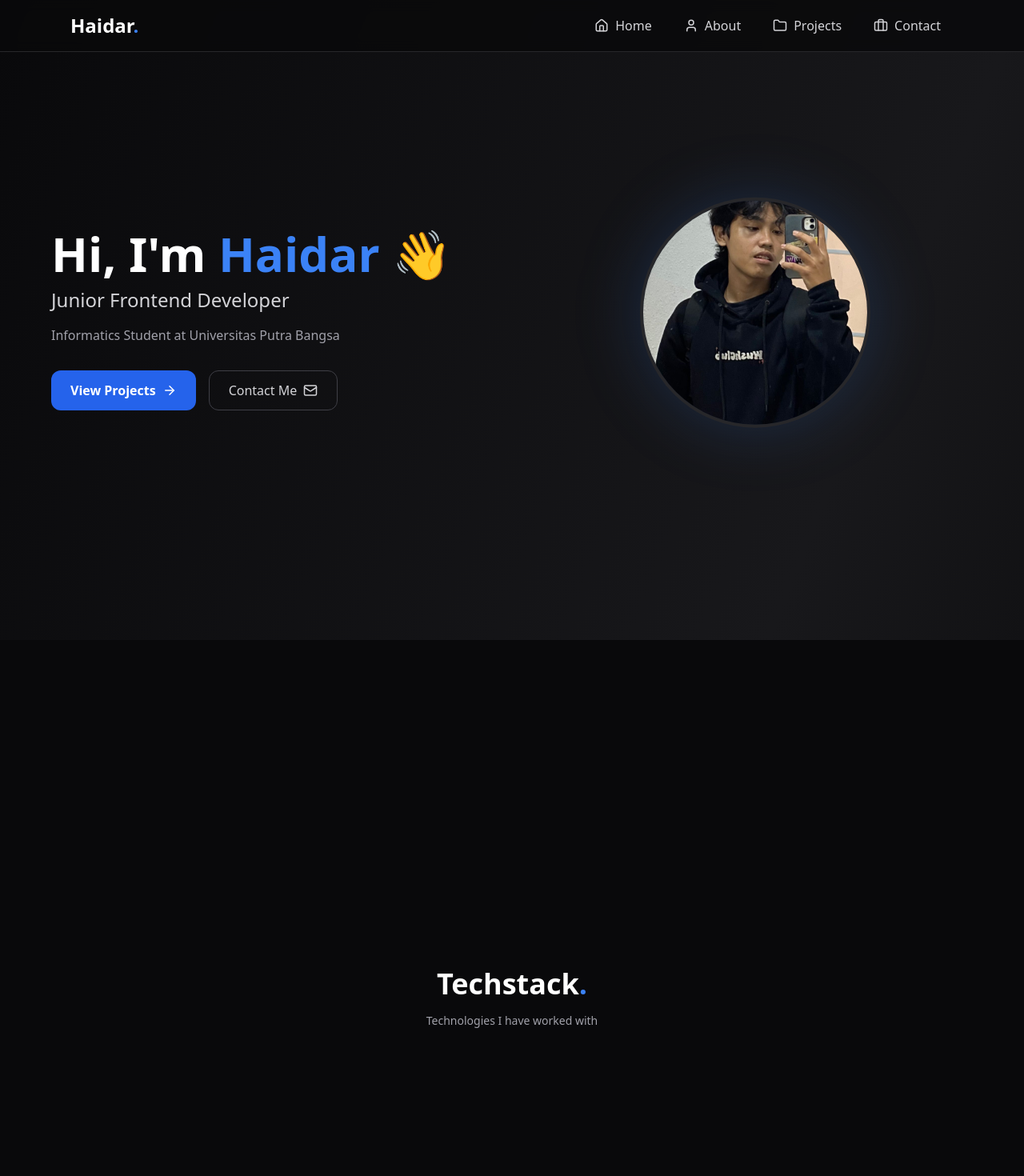
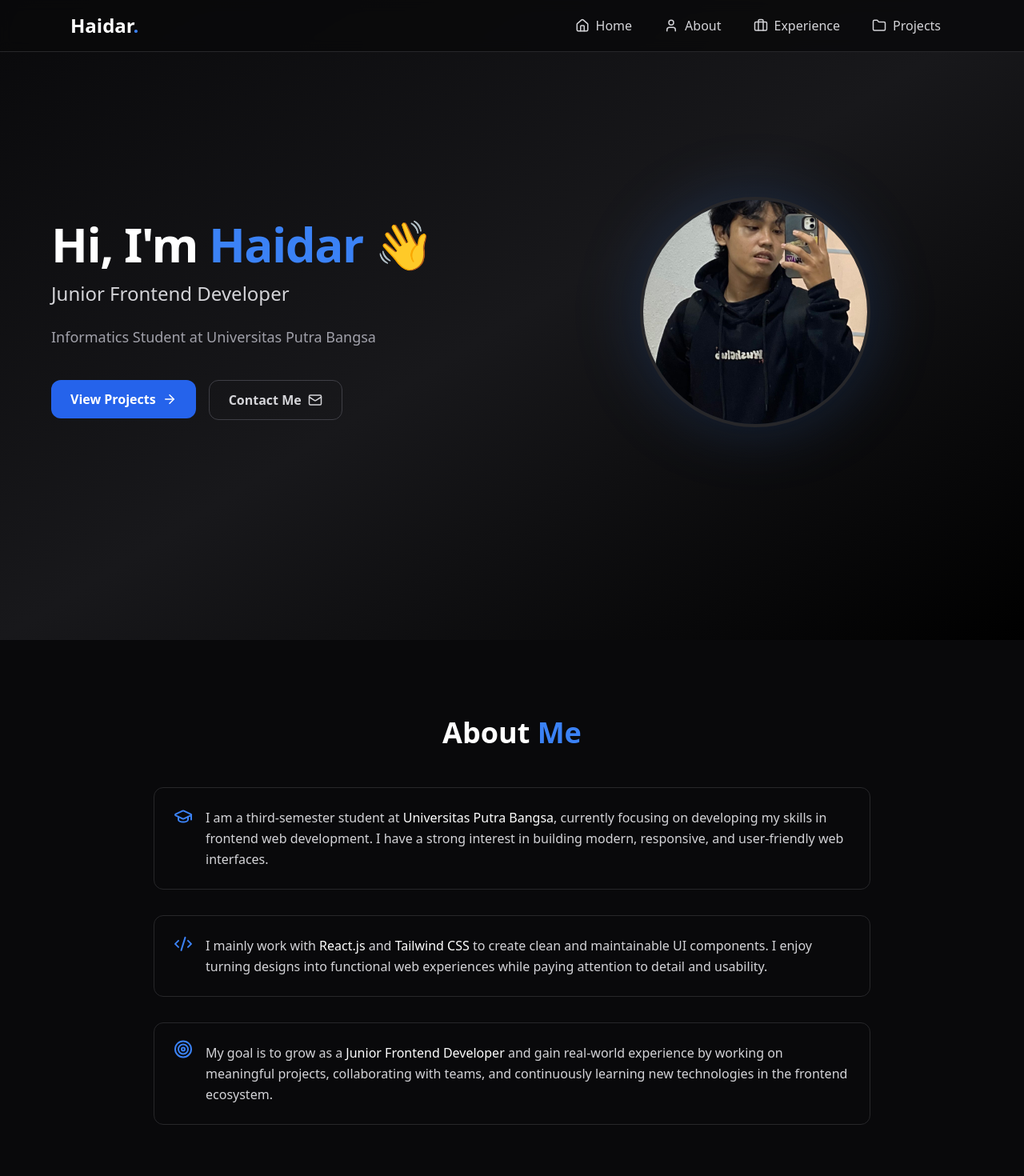
Before and after one commit to haidaralfff/personal-web-portofolio-, a React (Vite) app: page / in a window 1280 px wide. Shown: the top 1470 px of the page at 80% size. Built offline with nearby package versions, Linux system fonts and the light colour scheme.

Commit message:
revisi ui

```diff
--- a/src/App.jsx
+++ b/src/App.jsx
@@ -1,24 +1,32 @@
-import Home from './pages/Home'
-import About from './pages/About'
-import Navbar from './components/layouts/Navbar'
-import Project from './pages/Project'
-import Experience from './pages/Experience'
+import Navbar from "./components/layouts/Navbar";
 
-import { Routes, Route } from 'react-router-dom'
+import Home from "./pages/Home";
+import About from "./pages/About";
+import Project from "./pages/Project";
+import Experience from "./pages/Experience";
 
 function App() {
   return (
     <>
       <Navbar />
 
-      <Routes>
-        <Route path="/" element={<Home />} />
-        <Route path="/about" element={<About />} />
-        <Route path="/project" element={<Project />} />
-        <Route path="/experience" element={<Experience />} />
-      </Routes>
+      <section id="home">
+        <Home />
+      </section>
+
+      <section id="about">
+        <About />
+      </section>
+
+      <section id="experience">
+        <Experience />
+      </section>
+
+      <section id="projects">
+        <Project />
+      </section>
     </>
-  )
+  );
 }
 
-export default App
+export default App;
--- a/src/components/layouts/Navbar.jsx
+++ b/src/components/layouts/Navbar.jsx
@@ -1,12 +1,13 @@
 import { Home, User, Folder, Briefcase, Menu, X } from "lucide-react";
 import { useState } from "react";
-import About from "../../pages/About";
 
 export default function Navbar() {
   const [open, setOpen] = useState(false);
 
   const linkClass =
     "flex items-center gap-2 px-4 py-2 rounded-lg transition text-zinc-300 hover:bg-zinc-800 hover:text-white";
+
+  const handleClick = () => setOpen(false);
 
   return (
     <nav className="fixed top-0 left-0 right-0 z-50 bg-zinc-950/80 backdrop-blur border-b border-zinc-800">
@@ -26,19 +27,20 @@ export default function Navbar() {
             <Home size={18} />
             Home
           </a>
+
           <a href="#about" className={linkClass}>
             <User size={18} />
             About
           </a>
 
+          <a href="#experience" className={linkClass}>
+            <Briefcase size={18} />
+            Experience
+          </a>
+
           <a href="#projects" className={linkClass}>
             <Folder size={18} />
             Projects
-          </a>
-
-          <a href="#contact" className={linkClass}>
-            <Briefcase size={18} />
-            Contact
           </a>
         </div>
 
@@ -54,32 +56,24 @@ export default function Navbar() {
       {/* Mobile Menu */}
       {open && (
         <div className="md:hidden px-6 pb-4 flex flex-col gap-2 bg-zinc-950 border-t border-zinc-800">
-          <a onClick={() => setOpen(false)} href="#home" className={linkClass}>
+          <a onClick={handleClick} href="#home" className={linkClass}>
             <Home size={18} />
             Home
           </a>
 
-          <a onClick={() => setOpen(false)} href="#tech" className={linkClass}>
+          <a onClick={handleClick} href="#about" className={linkClass}>
             <User size={18} />
-            Tech
+            About
           </a>
 
-          <a
-            onClick={() => setOpen(false)}
-            href="#projects"
-            className={linkClass}
-          >
+          <a onClick={handleClick} href="#experience" className={linkClass}>
+            <Briefcase size={18} />
+            Experience
+          </a>
+
+          <a onClick={handleClick} href="#projects" className={linkClass}>
             <Folder size={18} />
             Projects
-          </a>
-
-          <a
-            onClick={() => setOpen(false)}
-            href="#contact"
-            className={linkClass}
-          >
-            <Briefcase size={18} />
-            Contact
           </a>
         </div>
       )}
--- a/src/pages/About.jsx
+++ b/src/pages/About.jsx
@@ -1,7 +1,6 @@
 // eslint-disable-next-line no-unused-vars
 import { motion } from "framer-motion";
 import { GraduationCap, Code2, Target } from "lucide-react";
-
 
 const container = {
   hidden: { opacity: 0 },
--- a/src/pages/Home.jsx
+++ b/src/pages/Home.jsx
@@ -1,17 +1,14 @@
 import { ArrowRight, Mail } from "lucide-react";
 import { motion } from "framer-motion";
 import Profile from "../assets/profile.jpeg";
+import { Link } from "react-router-dom";
 import Techstack from "../components/Techstack";
+
 
 export default function Home() {
   return (
-    <main className="bg-gradient-to-br from-zinc-950 via-zinc-900 to-black text-white">
-
-      {/* ================= HERO ================= */}
-      <section
-        id="home"
-        className="flex min-h-[100svh] items-center px-4 sm:px-6"
-      >
+  <main className="min-h-screen bg-gradient-to-br from-zinc-950 via-zinc-900 to-black text-white">
+      <section className="flex min-h-[100svh] items-center px-4 sm:px-6">
         <motion.div
           className="mx-auto grid w-full max-w-6xl grid-cols-1 items-center gap-12 md:grid-cols-2 md:gap-16"
           initial="hidden"
@@ -24,62 +21,85 @@ export default function Home() {
             },
           }}
         >
-          {/* IMAGE */}
+
+          {/* PROFILE IMAGE — MOBILE TOP */}
           <motion.div
             variants={{
               hidden: { opacity: 0, scale: 0.9 },
               visible: {
                 opacity: 1,
                 scale: 1,
-                transition: { duration: 0.8 },
+                transition: { duration: 0.8, ease: "easeOut" },
               },
             }}
             className="order-1 md:order-2 flex justify-center"
           >
             <motion.div
               animate={{ y: [0, -10, 0] }}
-              transition={{ repeat: Infinity, duration: 4 }}
+              transition={{ repeat: Infinity, duration: 4, ease: "easeInOut" }}
               className="relative"
             >
               <div className="absolute inset-0 rounded-full bg-blue-500/20 blur-2xl" />
               <img
                 src={Profile}
-                alt="Profile"
-                className="relative z-10 h-48 w-48 sm:h-56 sm:w-56 md:h-72 md:w-72 rounded-full object-cover border-4 border-zinc-800"
+                alt="Darz Profile"
+                className="
+                  relative z-10
+                  h-48 w-48
+                  sm:h-56 sm:w-56
+                  md:h-72 md:w-72
+                  rounded-full
+                  object-cover
+                  border-4 border-zinc-800
+                "
               />
             </motion.div>
           </motion.div>
 
-          {/* TEXT */}
-          <motion.div className="order-2 md:order-1 text-center md:text-left">
-            <h1 className="text-3xl sm:text-4xl md:text-6xl font-bold">
+          {/* TEXT — MOBILE BOTTOM */}
+          <motion.div
+            variants={{
+              hidden: { opacity: 0, y: 30 },
+              visible: {
+                opacity: 1,
+                y: 0,
+                transition: { duration: 0.8, ease: "easeOut" },
+              },
+            }}
+            className="order-2 md:order-1 text-center md:text-left"
+          >
+            <h1 className="text-3xl sm:text-4xl md:text-6xl font-bold tracking-tight">
               Hi, I'm <span className="text-blue-500">Haidar</span> 👋
             </h1>
 
-            <p className="mt-3 text-lg sm:text-xl md:text-2xl text-zinc-300">
+            <p className="mt-3 sm:mt-4 text-lg sm:text-xl md:text-2xl text-zinc-300 font-medium">
               Junior Frontend Developer
             </p>
 
-            <p className="mt-4 max-w-xl mx-auto md:mx-0 text-zinc-400">
+            <p className="mt-4 sm:mt-6 max-w-xl mx-auto md:mx-0 text-sm sm:text-base md:text-lg text-zinc-400 leading-relaxed">
               Informatics Student at Universitas Putra Bangsa
             </p>
 
-            <div className="mt-8 flex flex-col sm:flex-row gap-4 justify-center md:justify-start">
-              <motion.a
-                href="#projects"
-                whileHover={{ scale: 1.05 }}
-                whileTap={{ scale: 0.95 }}
-                className="inline-flex items-center gap-2 rounded-xl bg-blue-600 px-6 py-3 font-semibold hover:bg-blue-500"
-              >
-                View Projects
-                <ArrowRight size={18} />
-              </motion.a>
+            <div className="mt-8 sm:mt-10 flex flex-col sm:flex-row gap-3 sm:gap-4 justify-center md:justify-start">
+             <motion.div
+             whileHover={{ scale: 1.05 }}
+            whileTap={{ scale: 0.95 }}
+                >
+            <Link
+            to="#project"
+            className="inline-flex items-center justify-center gap-2 rounded-xl bg-blue-600 px-6 py-3 text-sm sm:text-base font-semibold hover:bg-blue-500 transition"
+            >
+            View Projects
+            <ArrowRight size={18} />
+             </Link>
+            </motion.div>
+
 
               <motion.a
                 href="#contact"
                 whileHover={{ scale: 1.05 }}
                 whileTap={{ scale: 0.95 }}
-                className="inline-flex items-center gap-2 rounded-xl border border-zinc-700 px-6 py-3 text-zinc-300 hover:bg-zinc-800"
+                className="inline-flex items-center justify-center gap-2 rounded-xl border border-zinc-700 px-6 py-3 text-sm sm:text-base font-semibold text-zinc-300 hover:bg-zinc-800 transition"
               >
                 Contact Me
                 <Mail size={18} />
@@ -88,32 +108,6 @@ export default function Home() {
           </motion.div>
         </motion.div>
       </section>
-
-      {/* ================= TECH STACK ================= */}
-      <section id="tech">
-        <Techstack />
-      </section>
-
-      {/* ================= PROJECTS ================= */}
-      <section
-        id="projects"
-        className="min-h-screen flex items-center justify-center text-center px-6"
-      >
-        <h2 className="text-3xl font-bold">
-          Projects <span className="text-blue-500">Soon.</span>
-        </h2>
-      </section>
-
-      {/* ================= CONTACT ================= */}
-      <section
-        id="contact"
-        className="min-h-screen flex items-center justify-center text-center px-6"
-      >
-        <h2 className="text-3xl font-bold">
-          Contact <span className="text-blue-500">Me.</span>
-        </h2>
-      </section>
-
     </main>
   );
 }
```
